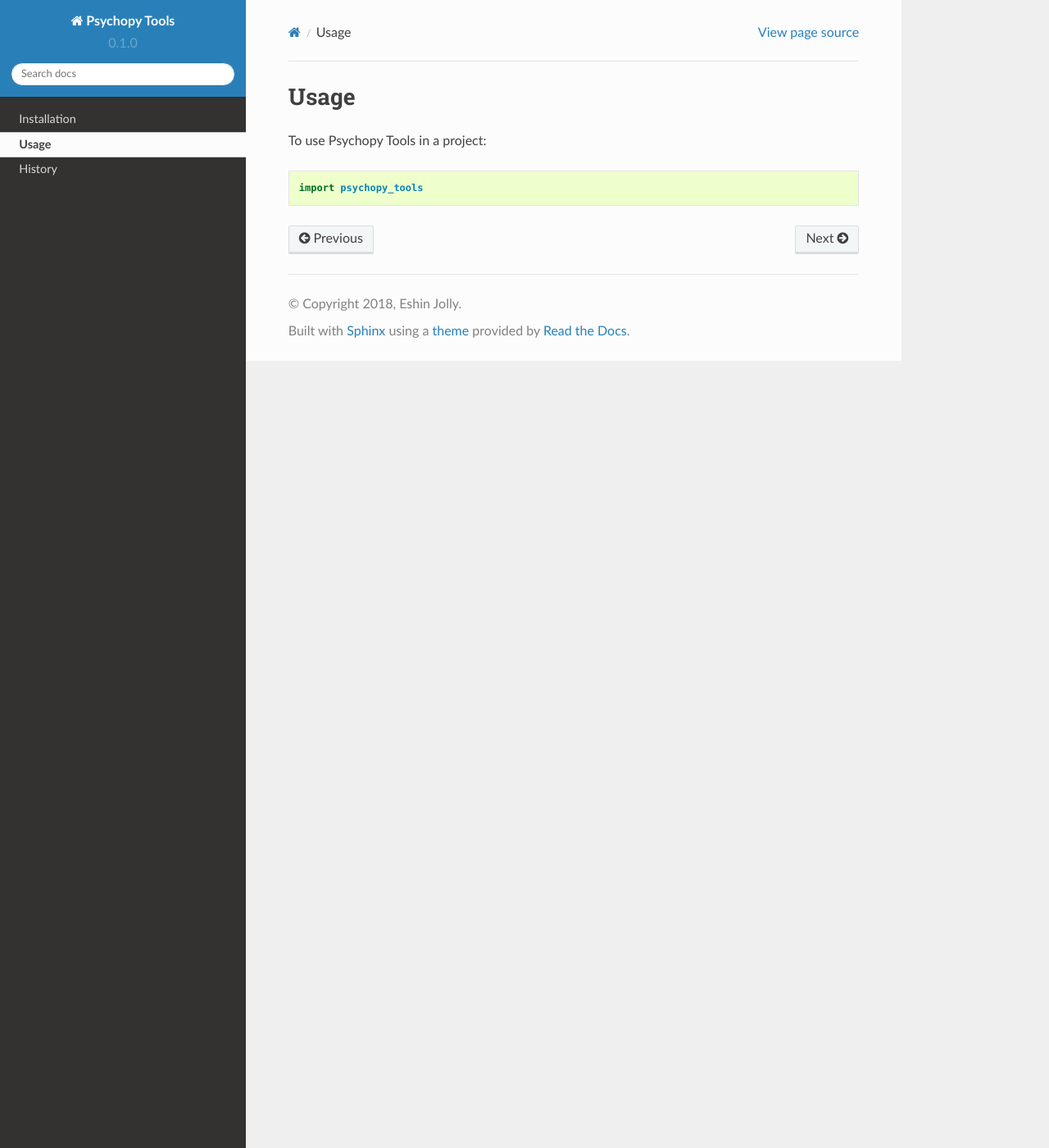
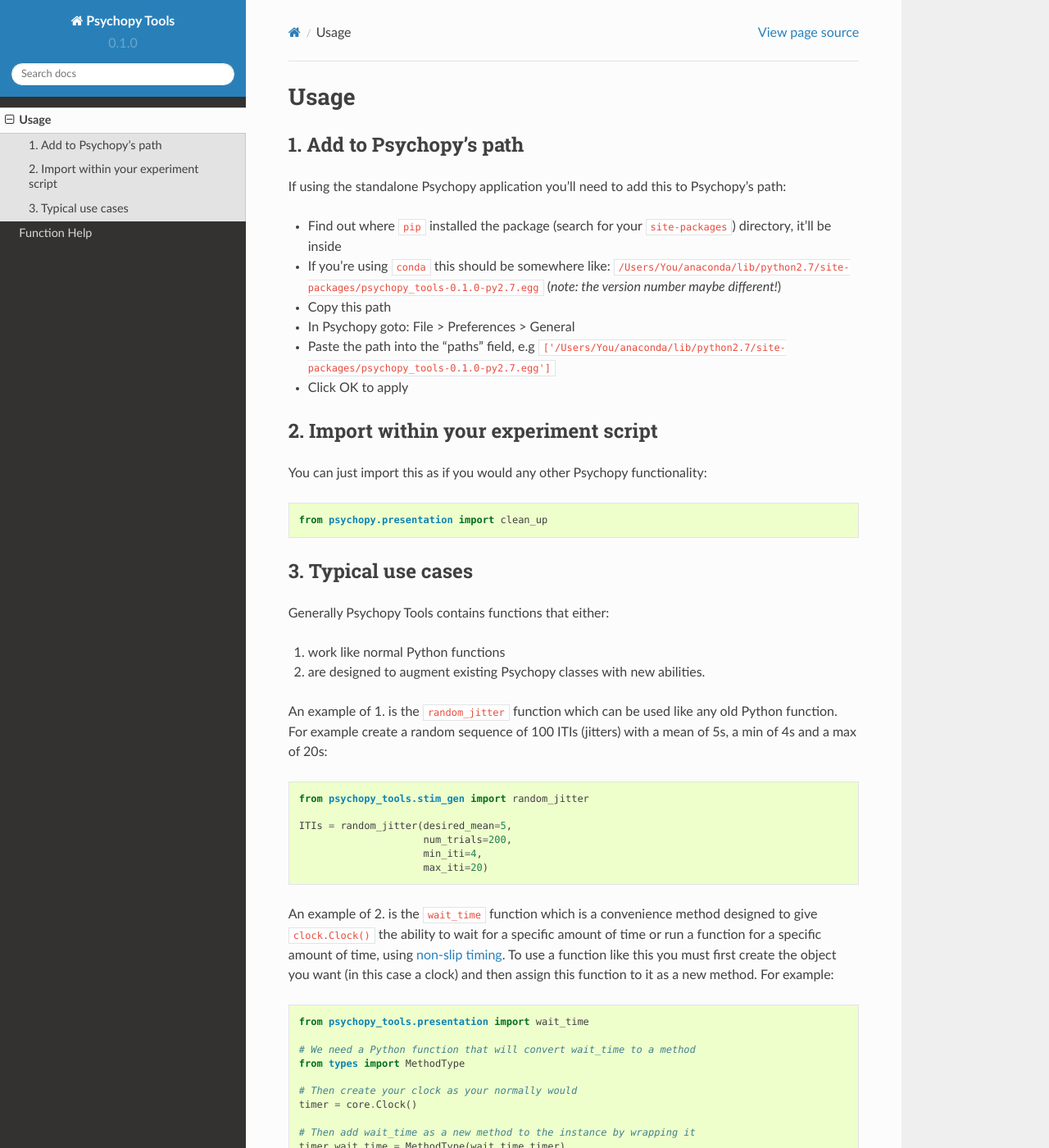
Before and after one commit to ejolly/psychopy_tools, a Sphinx documentation site: the page built from docs/usage.rst, in a window 1280 px wide and 1400 px high. Shown: the whole window at 82% size. Built offline with Sphinx 7.4.7 and the Read the Docs theme 2.0.0, drawn with Linux system fonts in a browser that asks for light colours; pages that are not in the unit, such as notebooks, are missing from menus; some of the changed text lies outside the part shown.

Commit message:
Fixed docstrings and rtd.

```diff
--- a/CONTRIBUTING.rst
+++ b/CONTRIBUTING.rst
@@ -93,7 +93,7 @@
 1. The pull request should include tests.
 2. If the pull request adds functionality, the docs should be updated. Put
    your new functionality into a function with a docstring, and add the
-   feature to the list in README.rst.
+   feature to the list in README.md.
 3. The pull request should work for Python 2.6, 2.7, 3.3, 3.4, 3.5, 3.6 and for PyPy. Check
    https://travis-ci.org/ejolly/psychopy_tools/pull_requests
    and make sure that the tests pass for all supported Python versions.
--- a/docs/conf.py
+++ b/docs/conf.py
@@ -31,8 +31,6 @@
 # version is used.
 sys.path.insert(0, project_root)
 
-import psychopy_tools
-
 # -- General configuration ---------------------------------------------
 
 # If your documentation needs a minimal Sphinx version, state it here.
@@ -45,6 +43,14 @@
     'sphinx.ext.viewcode',
     'sphinx.ext.githubpages',
     'sphinx.ext.napoleon']
+
+# Mock imports
+import mock
+MOCK_MODULES = ['psychopy']
+for mod_name in MOCK_MODULES:
+    sys.modules[mod_name] = mock.Mock()
+
+autodoc_member_order = 'bysource'
 
 # Sphinx Napolean settings
 napoleon_use_ivar = True
@@ -70,6 +76,7 @@
 # for |version| and |release|, also used in various other places throughout
 # the built documents.
 #
+import psychopy_tools
 # The short X.Y version.
 version = psychopy_tools.__version__
 # The full version, including alpha/beta/rc tags.
@@ -98,7 +105,7 @@
 
 # If true, the current module name will be prepended to all description
 # unit titles (such as .. function::).
-#add_module_names = True
+# add_module_names = True
 
 # If true, sectionauthor and moduleauthor directives will be shown in the
 # output. They are ignored by default.
--- a/docs/history.rst
+++ /dev/null
@@ -1 +0,0 @@
-.. include:: ../HISTORY.rst
--- a/docs/readme.rst
+++ /dev/null
@@ -1 +0,0 @@
-.. include:: ../README.rst
--- a/docs/usage.rst
+++ b/docs/usage.rst
@@ -1,7 +1,66 @@
-=====
 Usage
 =====
 
-To use Psychopy Tools in a project::
+1. Add to Psychopy's path
+~~~~~~~~~~~~~~~~~~~~~~~~~
 
-    import psychopy_tools
+If using the standalone Psychopy application you'll need to add this to
+Psychopy's path:
+
+- Find out where ``pip`` installed the package (search for your ``site-packages``) directory, it'll be inside
+- If you're using ``conda`` this should be somewhere like:  ``/Users/You/anaconda/lib/python2.7/site-packages/psychopy_tools-0.1.0-py2.7.egg`` (*note: the version number maybe different!*)
+- Copy this path
+- In Psychopy goto: File > Preferences > General
+- Paste the path into the "paths" field, e.g ``['/Users/You/anaconda/lib/python2.7/site-packages/psychopy_tools-0.1.0-py2.7.egg']``
+- Click OK to apply
+
+2. Import within your experiment script
+~~~~~~~~~~~~~~~~~~~~~~~~~~~~~~~~~~~~~~~
+
+You can just import this as if you would any other Psychopy
+functionality:
+
+.. code-block:: python
+
+    from psychopy.presentation import clean_up
+
+3. Typical use cases
+~~~~~~~~~~~~~~~~~~~~
+
+Generally Psychopy Tools contains functions that either:
+
+1. work like normal Python functions
+2. are designed to augment existing Psychopy classes with new abilities.
+
+An example of 1. is the ``random_jitter`` function which can be used like any old Python function. For example create a random sequence of 100 ITIs (jitters) with a mean of 5s, a min of 4s and a max of 20s:
+
+.. code-block:: python
+
+    from psychopy_tools.stim_gen import random_jitter
+
+    ITIs = random_jitter(desired_mean=5,
+                         num_trials=200,
+                         min_iti=4,
+                         max_iti=20)
+
+
+An example of 2. is the ``wait_time`` function which is a convenience method designed to give ``clock.Clock()`` the ability to wait for a specific amount of time or run a function for a specific amount of time, using `non-slip timing <http://www.psychopy.org/general/timing/nonSlipTiming.html>`_. To use a function like this you must first create the object you want (in this case a clock) and then assign this function to it as a new method. For example:
+
+.. code-block:: python
+
+    from psychopy_tools.presentation import wait_time
+
+    # We need a Python function that will convert wait_time to a method
+    from types import MethodType
+
+    # Then create your clock as your normally would
+    timer = core.Clock()
+
+    # Then add wait_time as a new method to the instance by wrapping it
+    timer.wait_time = MethodType(wait_time,timer)
+
+    # Use just like you would use any other timer method
+    timer.wait_time(5) # just wait 5 seconds
+
+
+See the :doc:`Function Help <api>` for complete info on how to use specific functions.
--- a/setup.py
+++ b/setup.py
@@ -5,7 +5,7 @@
 
 from setuptools import setup, find_packages
 
-with open('README.rst') as readme_file:
+with open('README.md') as readme_file:
     readme = readme_file.read()
 
 with open('HISTORY.rst') as history_file:
```
Also changed, not shown: docs/api.rst (added, +17 -0 lines), docs/index.rst (+36 -13 lines), docs/installation.rst (deleted, +0 -51 lines), 3 other files.
